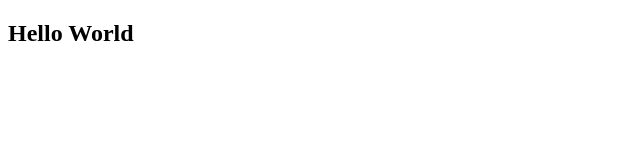
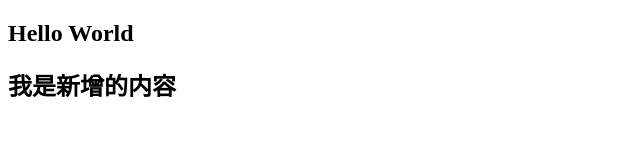
Before and after one commit to akaillion/github-demo, a plain HTML site: page index.html in a window 1280 px wide. Shown: the whole page, without its empty margins (0-640 px from the left). Drawn offline with Linux system fonts and the light colour scheme.

Commit message:
修改了index文件

```diff
--- a/index.html
+++ b/index.html
@@ -8,5 +8,6 @@
 </head>
 <body>
   <h2>Hello World</h2>
+  <h2>我是新增的内容</h2>
 </body>
 </html>
```
